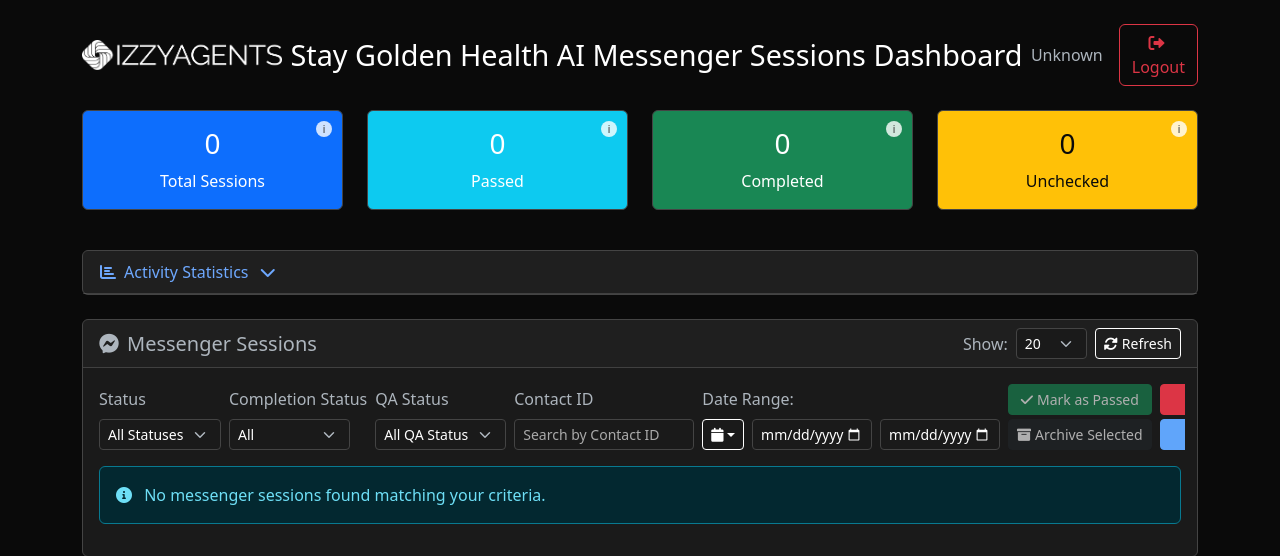
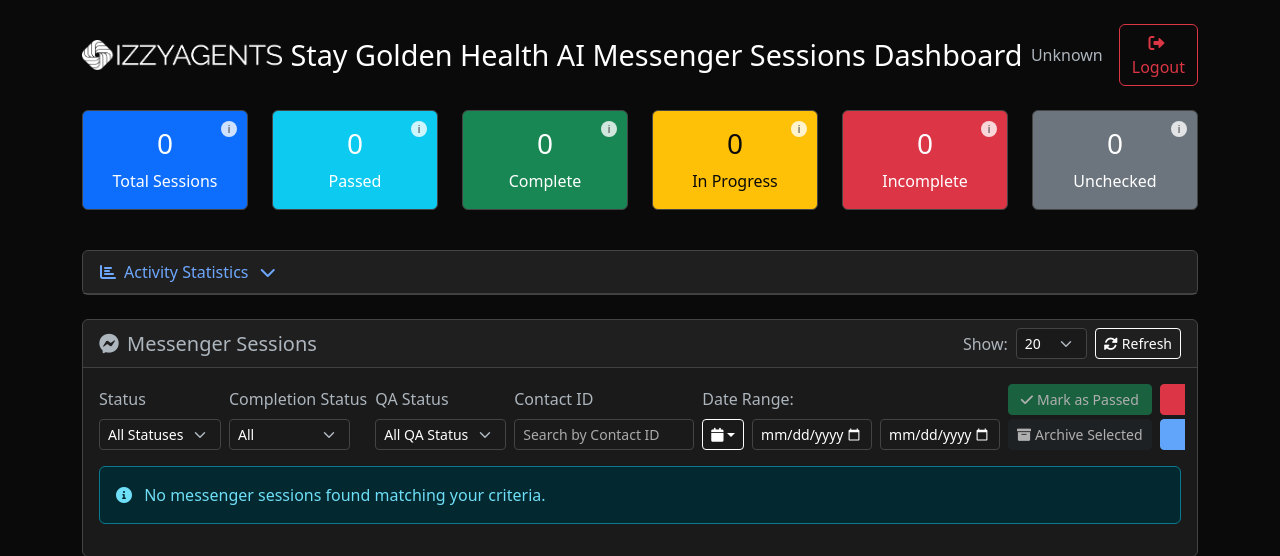
Before and after one commit to tsizzybots/platform_5ive_replit, a Flask app: page / in a window 1280 px wide. Shown: the top 556 px of the page. Run offline with Flask 3, Linux system fonts and the light colour scheme; the visitor is signed in with stand-in values (Sample User, id 1); data that the repository does not hold is empty; some libraries are stand-ins or nearby versions.

Commit message:
Provide visual status of active support sessions for better monitoring
Implements "in_progress" status for messenger sessions based on last message time, updating statistics and filters in routes.py, schemas.py, static/app.js, supabase_service.py, and templates/index.html.

Replit-Commit-Author: Agent
Replit-Commit-Session-Id: a4dc79e4-e173-41fc-8875-b28a21022211
Replit-Commit-Screenshot-Url: https://storage.googleapis.com/screenshot-production-us-central1/87977698-e45b-4526-807d-d917ef714bcf/a4dc79e4-e173-41fc-8875-b28a21022211/etExKiS

```diff
--- a/routes.py
+++ b/routes.py
@@ -419,7 +419,11 @@ def get_messenger_session_stats():
 
         # Calculate stats from merged data (Supabase + PostgreSQL QA data)
         total_sessions = len(sessions)
-        completed_sessions = sum(1 for s in sessions if s.get('completed', False))
+
+        # Completion status statistics
+        completed_sessions = sum(1 for s in sessions if s.get('completion_status') == 'complete')
+        in_progress_sessions = sum(1 for s in sessions if s.get('completion_status') == 'in_progress')
+        incomplete_sessions = sum(1 for s in sessions if s.get('completion_status') == 'incomplete')
 
         # QA Statistics from merged data
         passed_sessions = sum(1 for s in sessions if s.get('qa_status') == 'passed')
@@ -433,6 +437,8 @@ def get_messenger_session_stats():
                 'total_sessions': total_sessions,
                 'passed': passed_sessions,
                 'completed': completed_sessions,
+                'in_progress': in_progress_sessions,
+                'incomplete': incomplete_sessions,
                 'unchecked': unchecked_sessions,
                 'issue': issue_sessions,
                 'fixed': fixed_sessions
@@ -782,6 +788,7 @@ def get_messenger_session_daily_stats():
                     'total': 0,
                     'active': 0,
                     'completed': 0,
+                    'in_progress': 0,
                     'ai_engaged': 0
                 }
 
@@ -790,8 +797,15 @@ def get_messenger_session_daily_stats():
             if session.get('status') == 'active':
                 daily_stats[session_date]['active'] += 1
 
-            if session.get('completed', False):
+            # Update daily stats based on completion status
+            completion_status = session.get('completion_status', 'incomplete')
+            if completion_status == 'complete':
                 daily_stats[session_date]['completed'] += 1
+            elif completion_status == 'in_progress':
+                # Add in_progress to daily stats if not exists
+                if 'in_progress' not in daily_stats[session_date]:
+                    daily_stats[session_date]['in_progress'] = 0
+                daily_stats[session_date]['in_progress'] += 1
 
             if session.get('ai_engaged', False):
                 daily_stats[session_date]['ai_engaged'] += 1
--- a/schemas.py
+++ b/schemas.py
@@ -68,7 +68,7 @@ class ChatSessionUpdateSchema(Schema):
 class ChatSessionQuerySchema(Schema):
     status = fields.String(validate=validate.OneOf(['active', 'resolved', 'escalated']))
     ai_engaged = fields.Boolean()
-    completed = fields.Boolean()
+    completed = fields.Raw()  # Allow both boolean and string values for completion status
     contact_id = fields.String()
     session_id = fields.String()
     date_from = fields.DateTime()
--- a/static/app.js
+++ b/static/app.js
@@ -262,10 +262,12 @@ function displayStats(stats) {
         const totalSessions = stats.total_sessions || 0;
         const passedSessions = stats.passed || 0;
         const completedSessions = stats.completed || 0;
+        const inProgressSessions = stats.in_progress || 0;
+        const incompleteSessions = stats.incomplete || 0;
         const uncheckedSessions = stats.unchecked || 0;
 
         container.innerHTML = `
-            <div class="col-lg-3 col-md-6 mb-3">
+            <div class="col-lg-2 col-md-4 mb-3">
                 <div class="card stats-card bg-primary text-white" data-bs-toggle="tooltip" data-bs-placement="top" title="Total number of messenger sessions">
                     <div class="info-icon">i</div>
                     <div class="card-body text-center">
@@ -274,7 +276,7 @@ function displayStats(stats) {
                     </div>
                 </div>
             </div>
-            <div class="col-lg-3 col-md-6 mb-3">
+            <div class="col-lg-2 col-md-4 mb-3">
                 <div class="card stats-card bg-info text-white" data-bs-toggle="tooltip" data-bs-placement="top" title="Sessions that have passed QA review">
                     <div class="info-icon">i</div>
                     <div class="card-body text-center">
@@ -283,17 +285,35 @@ function displayStats(stats) {
                     </div>
                 </div>
             </div>
-            <div class="col-lg-3 col-md-6 mb-3">
-                <div class="card stats-card bg-success text-white" data-bs-toggle="tooltip" data-bs-placement="top" title="Sessions where booking URL was provided to complete the conversation">
+            <div class="col-lg-2 col-md-4 mb-3">
+                <div class="card stats-card bg-success text-white" data-bs-toggle="tooltip" data-bs-placement="top" title="Sessions where customers completed booking">
                     <div class="info-icon">i</div>
                     <div class="card-body text-center">
                         <h3 class="card-title">${completedSessions}</h3>
-                        <p class="card-text mb-0">Completed</p>
+                        <p class="card-text mb-0">Complete</p>
                     </div>
                 </div>
             </div>
-            <div class="col-lg-3 col-md-6 mb-3">
-                <div class="card stats-card bg-warning text-dark" data-bs-toggle="tooltip" data-bs-placement="top" title="Sessions with no QA status set">
+            <div class="col-lg-2 col-md-4 mb-3">
+                <div class="card stats-card bg-warning text-dark" data-bs-toggle="tooltip" data-bs-placement="top" title="Sessions with recent activity (within 12 hours)">
+                    <div class="info-icon">i</div>
+                    <div class="card-body text-center">
+                        <h3 class="card-title">${inProgressSessions}</h3>
+                        <p class="card-text mb-0">In Progress</p>
+                    </div>
+                </div>
+            </div>
+            <div class="col-lg-2 col-md-4 mb-3">
+                <div class="card stats-card bg-danger text-white" data-bs-toggle="tooltip" data-bs-placement="top" title="Sessions with no recent activity (over 12 hours)">
+                    <div class="info-icon">i</div>
+                    <div class="card-body text-center">
+                        <h3 class="card-title">${incompleteSessions}</h3>
+                        <p class="card-text mb-0">Incomplete</p>
+                    </div>
+                </div>
+            </div>
+            <div class="col-lg-2 col-md-4 mb-3">
+                <div class="card stats-card bg-secondary text-white" data-bs-toggle="tooltip" data-bs-placement="top" title="Sessions not yet reviewed for quality">
                     <div class="info-icon">i</div>
                     <div class="card-body text-center">
                         <h3 class="card-title">${uncheckedSessions}</h3>
@@ -529,11 +549,7 @@ function applyFilters() {
 
     const completionStatus = document.getElementById('completionFilter').value;
     if (completionStatus) {
-        if (completionStatus === 'completed') {
-            currentFilters.completed = true;
-        } else if (completionStatus === 'incomplete') {
-            currentFilters.completed = false;
-        }
+        currentFilters.completed = completionStatus;
     }
 
     const contactId = document.getElementById('contactIdFilter').value;
@@ -726,10 +742,22 @@ function displayTickets(tickets, pagination) {
 
     tickets.forEach(ticket => {
         if (currentMode === 'messenger') {
-            // Messenger sessions row
-            const completedBadge = ticket.completed ?
-                '<span class="badge bg-success">Complete</span>' :
-                '<span class="badge bg-danger">Incomplete</span>';
+            // Messenger sessions row - handle new completion statuses
+            let completedBadge;
+            const completionStatus = ticket.completion_status || (ticket.completed ? 'complete' : 'incomplete');
+
+            switch(completionStatus) {
+                case 'complete':
+                    completedBadge = '<span class="badge bg-success">Complete</span>';
+                    break;
+                case 'in_progress':
+                    completedBadge = '<span class="badge bg-warning text-dark">In Progress</span>';
+                    break;
+                case 'incomplete':
+                default:
+                    completedBadge = '<span class="badge bg-danger">Incomplete</span>';
+                    break;
+            }
             const qaStatusBadge = getQAStatusBadge(ticket.qa_status);
 
             html += `
--- a/templates/index.html
+++ b/templates/index.html
@@ -430,7 +430,8 @@
                                 <label class="form-label">Completion Status</label>
                                 <select class="form-select form-select-sm" id="completionFilter" style="width: auto;">
                                     <option value="">All</option>
-                                    <option value="completed">Completed</option>
+                                    <option value="complete">Complete</option>
+                                    <option value="in_progress">In Progress</option>
                                     <option value="incomplete">Incomplete</option>
                                 </select>
                             </div>
```
Also changed, not shown: supabase_service.py (+50 -2 lines).
